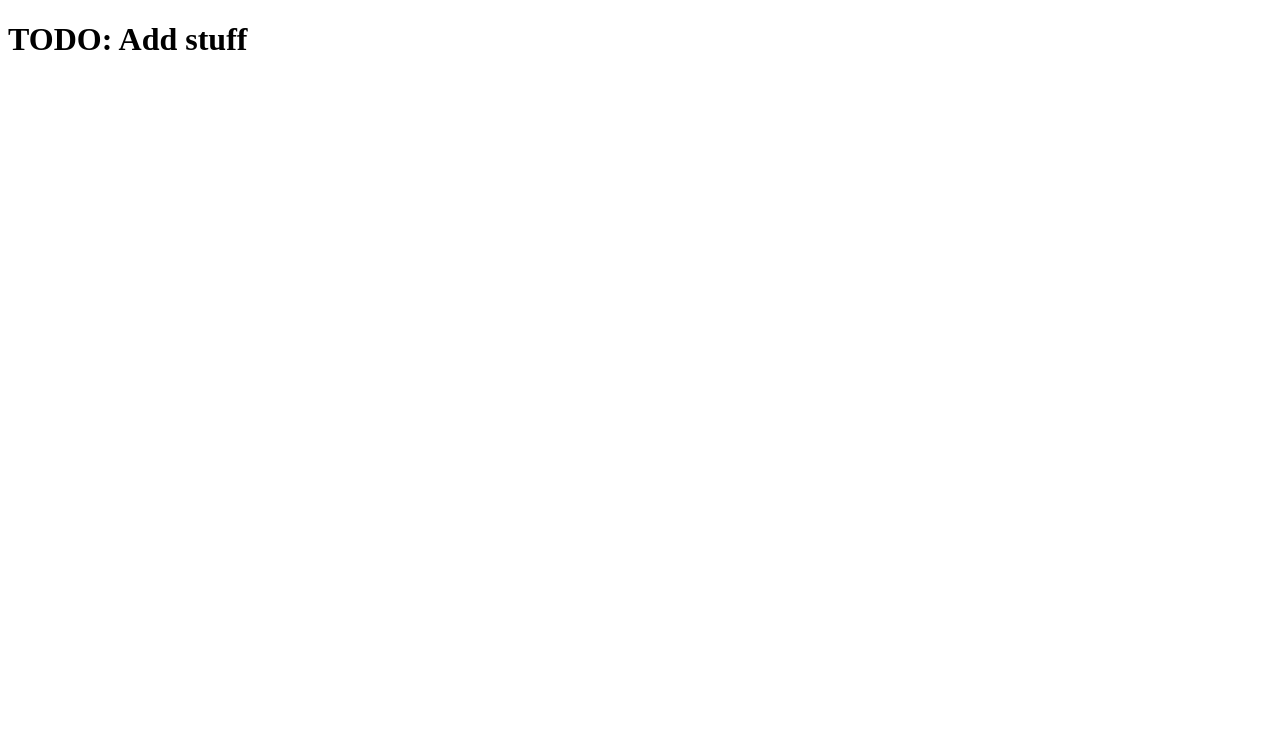
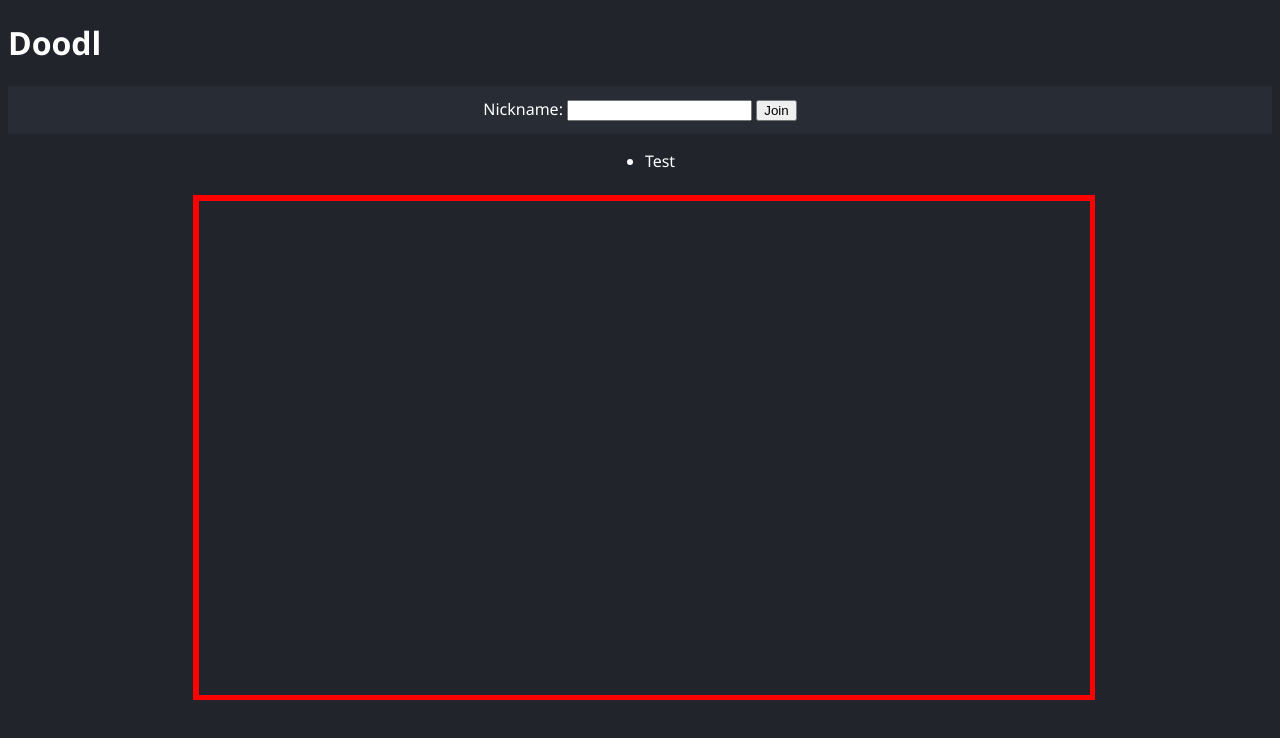
Before and after one commit to kylerosser/doodl, a website: page client/index.html in a window 1280 px wide. Drawn offline with nearby package versions, Linux system fonts and the light colour scheme.

Commit message:
new: add canvas and some basic CSS

```diff
--- a/client/assets/scripts/index.js
+++ b/client/assets/scripts/index.js
@@ -1,3 +1,26 @@
-console.log("Something something something...")
-console.log("Just making sure socket.io exists and is working")
-console.log(io)
+document.addEventListener("DOMContentLoaded", () => {
+    console.log("Something something something...")
+    console.log("Just making sure socket.io exists and is working")
+    console.log(io)
+
+    const gameCanvas = document.getElementById("gameCanvas")
+    const ctx = gameCanvas.getContext("2d");
+
+
+    resizeCanvas()
+
+    function resizeCanvas() {
+        const vw = Math.max(document.documentElement.clientWidth || 0, window.innerWidth || 0)
+        gameCanvas.width = vw * 0.4 * 1.777
+        gameCanvas.height = vw * 0.4
+
+
+        ctx.beginPath();
+        ctx.lineWidth = "6";
+        ctx.strokeStyle = "red";
+        ctx.rect(10, 10, gameCanvas.width - 12, gameCanvas.height - 12);
+        ctx.stroke();
+    }
+
+    window.addEventListener("resize", resizeCanvas)
+})
--- a/client/assets/styles/index.css
+++ b/client/assets/styles/index.css
@@ -1 +1,24 @@
-{\rtf1}
+body {
+    background: #21252b;
+    color: white;
+    font-family: 'Segoe UI', Tahoma, Geneva, Verdana, sans-serif;
+}
+
+.nicknameModal {
+    height: 3em;
+    background: #282c34;
+    display: flex;
+    flex-direction: column;
+    justify-content: center;
+    align-items: center;
+    text-align: center;
+}
+
+.center {
+    margin: auto;
+    display: flex;
+    flex-direction: column;
+    justify-content: center;
+    align-items: center;
+    text-align: center;
+}
--- a/client/index.html
+++ b/client/index.html
@@ -1,5 +1,6 @@
 <!DOCTYPE html>
 <html lang="en">
+
 <head>
     <meta charset="UTF-8" />
     <title>Doodl</title>
@@ -9,7 +10,7 @@
     <!-- Styling of the page is imported here -->
     <link rel="stylesheet" href="/assets/styles/index.css" />
 
-        <!-- Socket.io is automatically served by the node module to this -->
+    <!-- Socket.io is automatically served by the node_modules to this -->
     <script src="/socket.io/socket.io.js"></script>
 
     <!-- Main game script-->
@@ -18,6 +19,24 @@
 
 <body>
     <!-- TODO: Add canvas element and basic styling -->
-        <h1>TODO: Add stuff</h1>
+    <h1>Doodl</h1>
+
+    <div class="nicknameModal">
+        <form>
+            <label for="nicknameInput">Nickname: </label>
+            <input id="nicknameInput" type="text" />
+            <input type="submit" value="Join">
+        </form>
+    </div>
+
+    <div class="chatBox center">
+        <ul id="messages">
+            <li>Test</li>
+        </ul>
+    </div>
+
+    <!-- Main game canvas -->
+    <canvas id="gameCanvas" class="center" />
 </body>
+
 </html>
```
Lines whose indentation alone changed are shown as unchanged.
